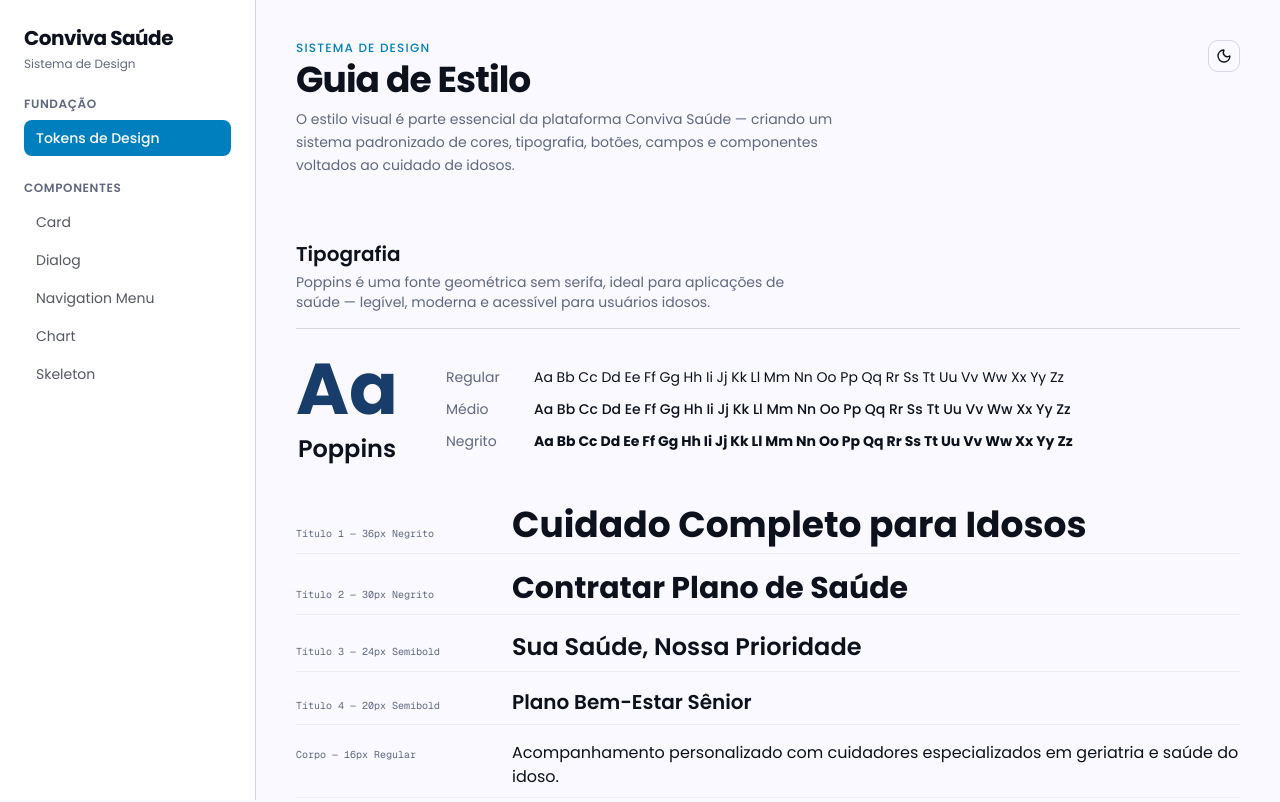
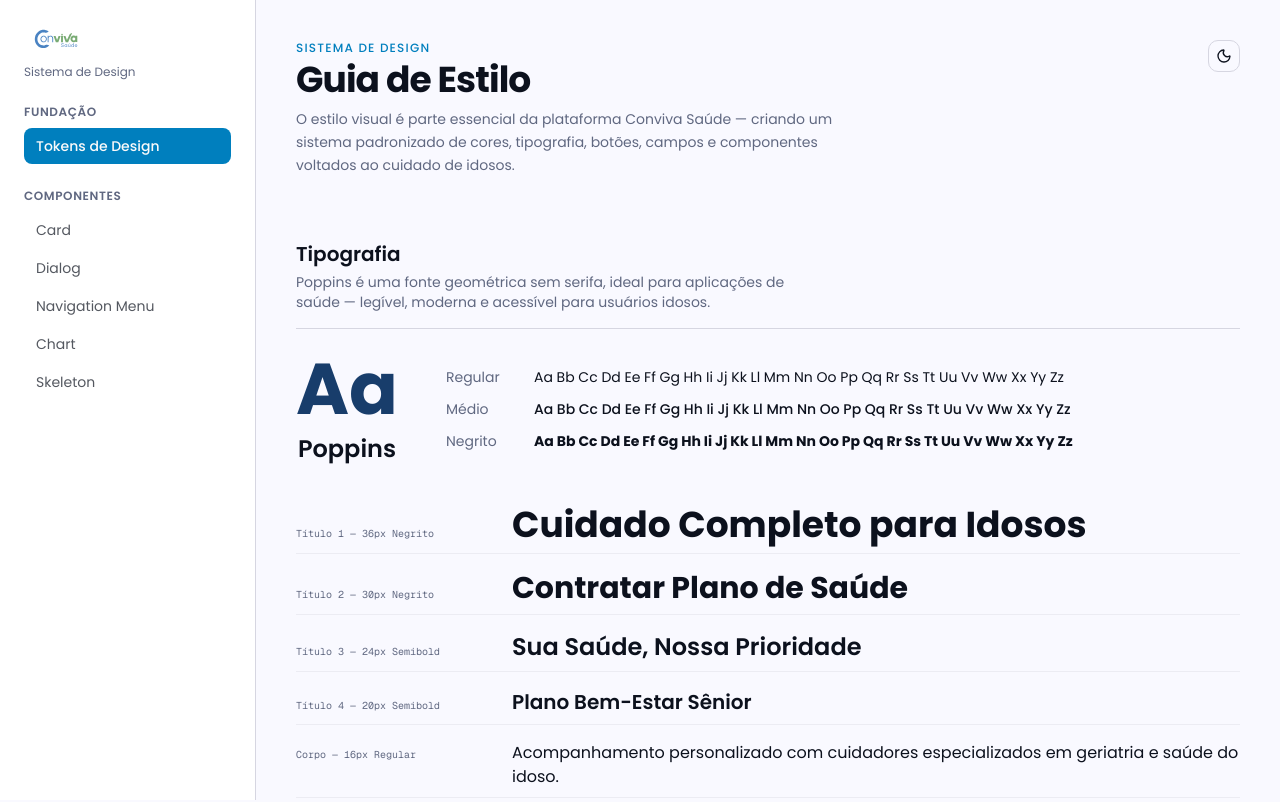
Before and after one commit to ViduBToscano/convivasaude, a Next.js app: page /styleguide in a window 1280 px wide. Shown: the top 802 px of the page. Built offline with nearby package versions, Linux system fonts and the light colour scheme.

Commit message:
alterei o logo do projeto e adicionei mais uma cor #79AB74 ao projeto e ao styleguide

```diff
--- a/app/globals.css
+++ b/app/globals.css
@@ -43,6 +43,8 @@
   --color-warning-foreground: var(--warning-foreground);
   --color-info: var(--info);
   --color-info-foreground: var(--info-foreground);
+  --color-green: var(--green);
+  --color-green-foreground: var(--green-foreground);
   --font-sans: var(--font-poppins), ui-sans-serif, system-ui, sans-serif;
   --font-mono: var(--font-geist-mono), ui-monospace, monospace;
   --radius-sm: calc(var(--radius) * 0.6);
@@ -58,7 +60,7 @@
    CONVIVA SAÚDE — Design System Tokens
    Paleta: Serenidade, Confiança e Força
    Primary: #4A83C2 (Azul Sereno) · Secondary: #374D72 (Ardósia)
-   Accent: Lavanda Suave · Success: Verde Sage · Warning: Pêssego
+   Accent: Lavanda Suave · Success: Verde Sage · Warning: Pêssego · Green: #79AB74
    Font: Poppins · Radius: 10px
    =================================================== */
 
@@ -134,6 +136,9 @@
   --warning-foreground: oklch(0.15 0 0);
   --info: oklch(0.57 0.135 240);
   --info-foreground: oklch(0.985 0 0);
+  /* Verde identidade — #79AB74, cor do logotipo */
+  --green: oklch(0.67 0.088 143);
+  --green-foreground: oklch(0.985 0 0);
 }
 
 .dark {
@@ -198,6 +203,8 @@
   --warning-foreground: oklch(0.15 0 0);
   --info: oklch(0.68 0.11 240);
   --info-foreground: oklch(0.15 0 0);
+  --green: oklch(0.72 0.082 143);
+  --green-foreground: oklch(0.15 0 0);
 }
 
 @layer base {
--- a/app/page.tsx
+++ b/app/page.tsx
@@ -149,11 +149,8 @@ export default function HomePage() {
       {/* ── Navbar ──────────────────────────────────────────────────────── */}
       <header className="sticky top-0 z-50 border-b border-border bg-card/95 backdrop-blur supports-[backdrop-filter]:bg-card/80">
         <div className="mx-auto max-w-6xl px-6 py-4 flex items-center justify-between">
-          <div className="flex items-center gap-2.5">
-            <div className="size-8 rounded-xl bg-primary flex items-center justify-center shrink-0">
-              <Heart className="size-4 text-primary-foreground" strokeWidth={2.5} />
-            </div>
-            <span className="text-lg font-bold tracking-tight">Conviva Saúde</span>
+          <div className="flex items-center">
+            <img src="/logo.svg" alt="Conviva Saúde" className="h-9 w-auto" />
           </div>
 
           <nav className="hidden md:flex items-center gap-1">
@@ -579,11 +576,8 @@ export default function HomePage() {
           <div className="grid sm:grid-cols-2 md:grid-cols-4 gap-8 mb-10">
             {/* Brand */}
             <div className="sm:col-span-2 md:col-span-1">
-              <div className="flex items-center gap-2 mb-3">
-                <div className="size-7 rounded-lg bg-primary flex items-center justify-center shrink-0">
-                  <Heart className="size-3.5 text-primary-foreground" strokeWidth={2.5} />
-                </div>
-                <span className="font-bold">Conviva Saúde</span>
+              <div className="flex items-center mb-3">
+                <img src="/logo.svg" alt="Conviva Saúde" className="h-7 w-auto" />
               </div>
               <p className="text-xs text-muted-foreground leading-relaxed max-w-xs">
                 Cuidado domiciliar especializado para idosos, com carinho, segurança e respeito à dignidade.
--- a/app/styleguide/components/navigation-menu/page.tsx
+++ b/app/styleguide/components/navigation-menu/page.tsx
@@ -362,11 +362,8 @@ export default function NavigationMenuShowcasePage() {
           {/* Navbar */}
           <header className="flex items-center justify-between px-6 py-3 bg-card border-b border-border">
             {/* Logo */}
-            <div className="flex items-center gap-2 shrink-0">
-              <div className="size-7 rounded-lg bg-primary flex items-center justify-center">
-                <span className="text-primary-foreground text-xs font-bold">+</span>
-              </div>
-              <span className="text-sm font-semibold">Conviva Saúde</span>
+            <div className="flex items-center shrink-0">
+              <img src="/logo.svg" alt="Conviva Saúde" className="h-7 w-auto" />
             </div>
 
             {/* Nav */}
--- a/app/styleguide/layout.tsx
+++ b/app/styleguide/layout.tsx
@@ -17,10 +17,10 @@ export default function StyleguideLayout({
       {/* Sidebar - Fixed */}
       <aside className="w-64 border-r bg-card p-6 flex flex-col gap-6 fixed top-0 left-0 h-screen overflow-y-auto">
         <div>
-          <Link href="/styleguide" className="text-xl font-bold tracking-tight">
-            Conviva Saúde
+          <Link href="/styleguide" className="block">
+            <img src="/logo.svg" alt="Conviva Saúde" className="h-8 w-auto" />
           </Link>
-          <p className="text-xs text-muted-foreground mt-1">Sistema de Design</p>
+          <p className="text-xs text-muted-foreground mt-2">Sistema de Design</p>
         </div>
 
         <nav className="flex flex-col gap-6">
```
Also changed, not shown: public/logo.svg (added).
